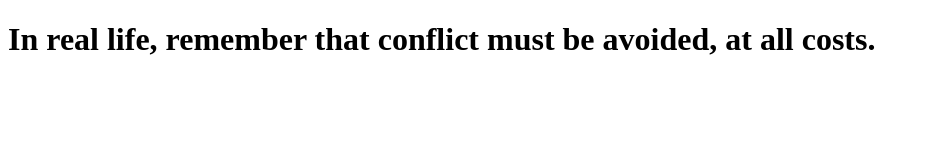
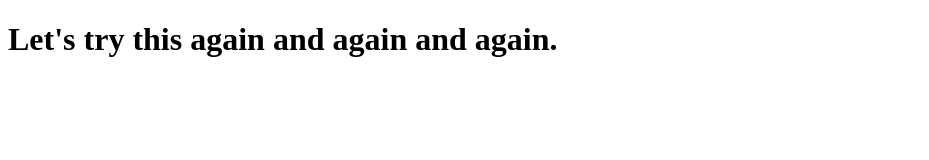
Before and after one commit to hearthefields/Week-4-Class-Build, a plain HTML site: page index.html in a window 1280 px wide. Shown: the whole page, without its empty margins (0-929 px from the left). Drawn offline with Linux system fonts and the light colour scheme.

Commit message:
Major confusion is now taking place inside my brain

```diff
--- a/index.html
+++ b/index.html
@@ -3,6 +3,6 @@
     <title>Week 4 Class Attempt</title>
 </head>
 <body>
-    <h1>In real life, remember that conflict must be avoided, at all costs.</h1>
+    <h1>Let's try this again and again and again.</h1>
 </body>
 </html>
```
